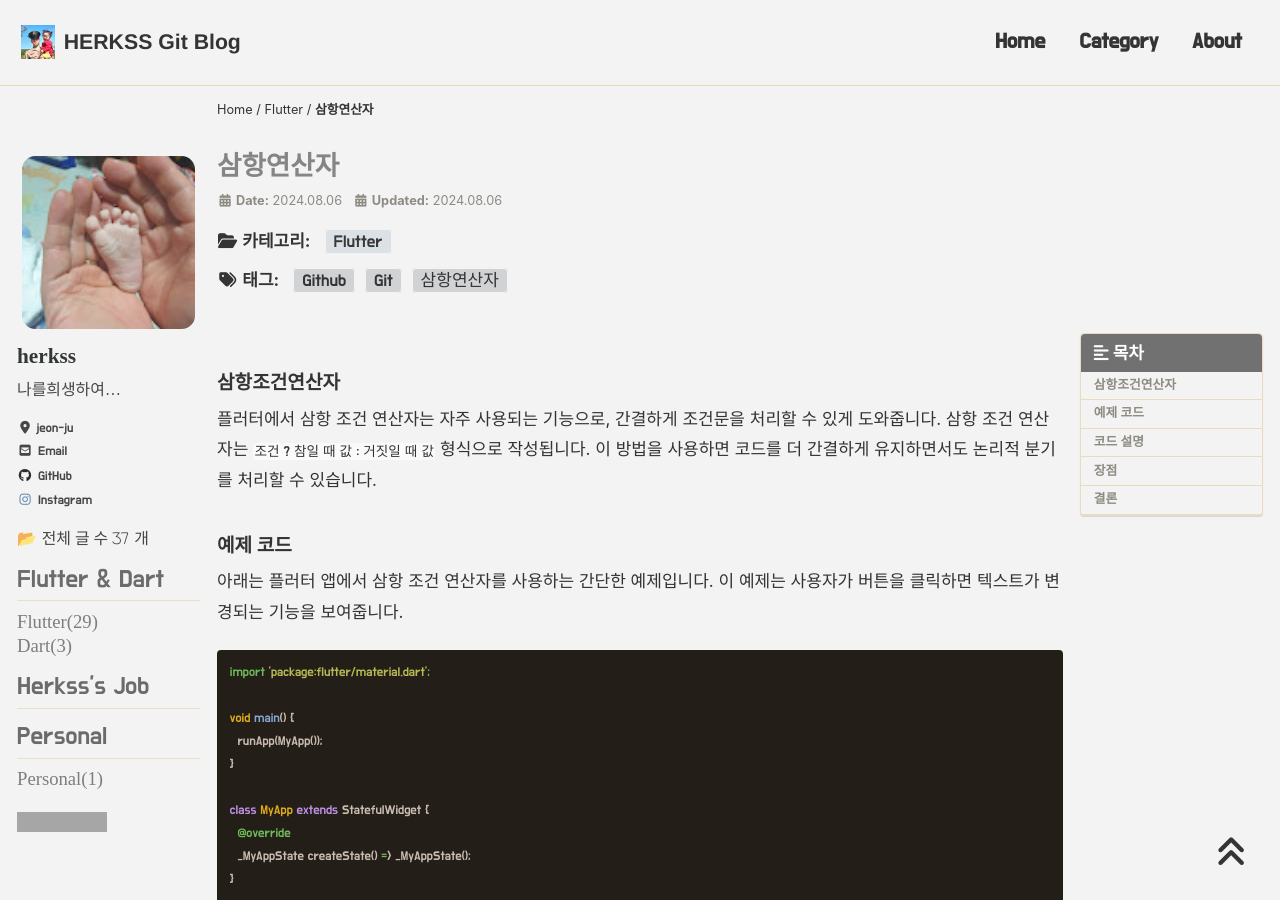
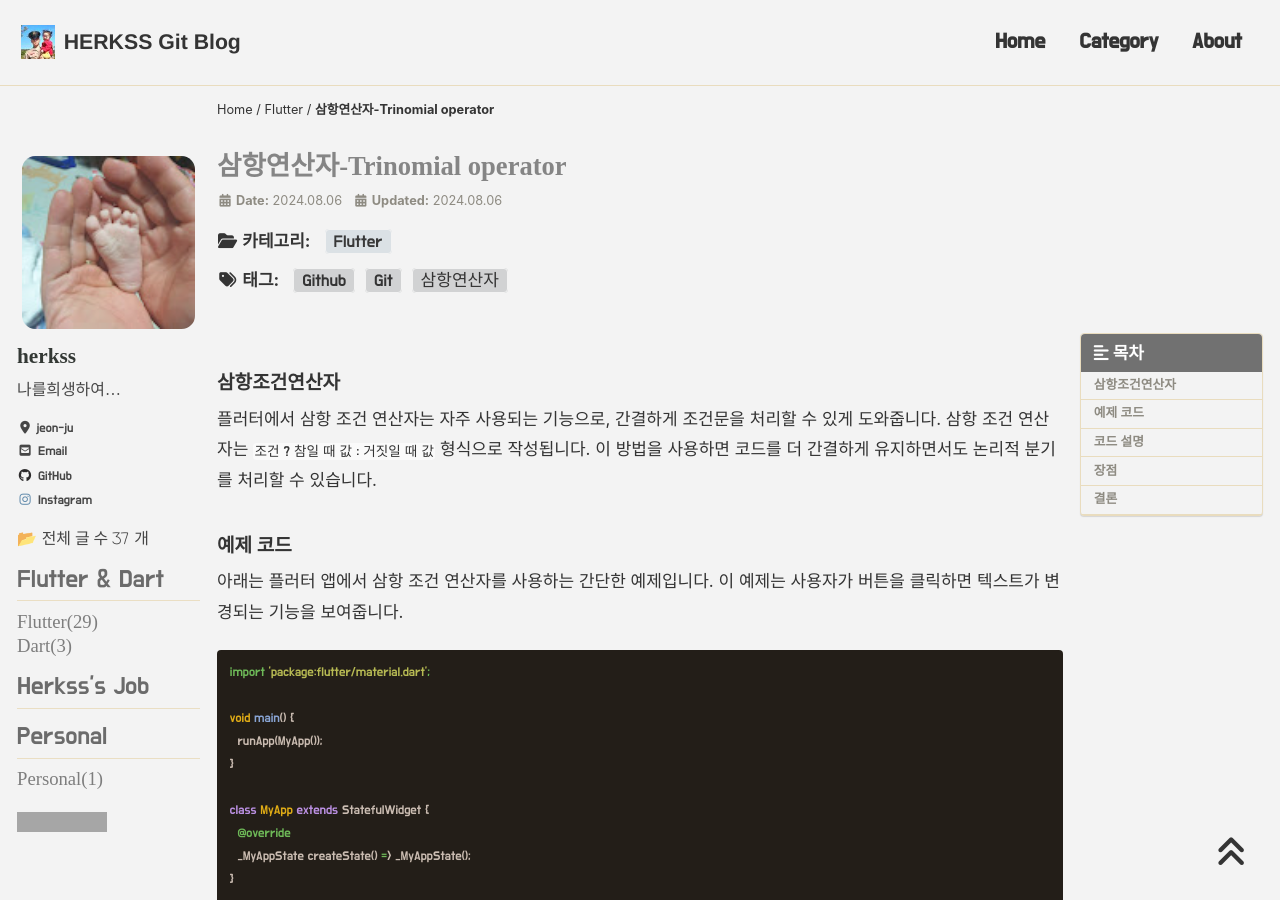
Before and after one commit to herkss/herkss.github.io, a Jekyll site: the page built from _posts/Flutter/2024-08-06-samhang.md, in a window 1280 px wide and 900 px high. Built offline with Jekyll 4.4.1, drawn with Linux system fonts in a browser that asks for light colours; cached includes are drawn as plain includes; nearby versions of some CDN libraries; some web fonts are replaced; comment, search, counter and statistics services are not loaded; grey boxes are pictures that could not be loaded.

Commit message:
Update 2024-08-06-samhang.md

```diff
--- a/_posts/Flutter/2024-08-06-samhang.md
+++ b/_posts/Flutter/2024-08-06-samhang.md
@@ -1,6 +1,6 @@
 ---
-title:  "삼항연산자"
-excerpt: "삼항연산자"
+title:  "삼항연산자-Trinomial operator"
+excerpt: "삼항연산자-Trinomial operator"
 
 categories:
   - Flutter
```
Also changed, not shown: other parts of _posts/Flutter/2024-08-06-samhang.md (+1 -1 lines).
